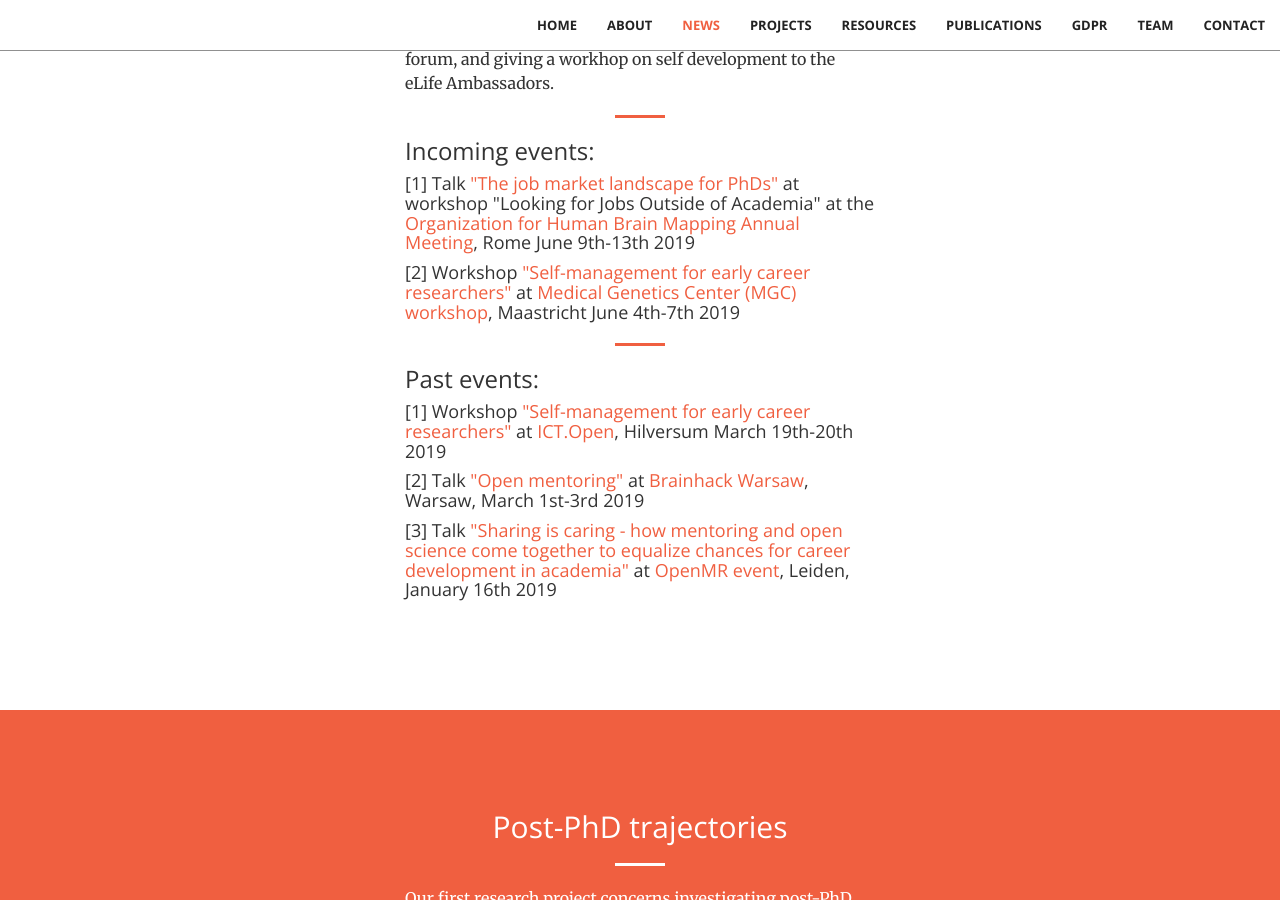
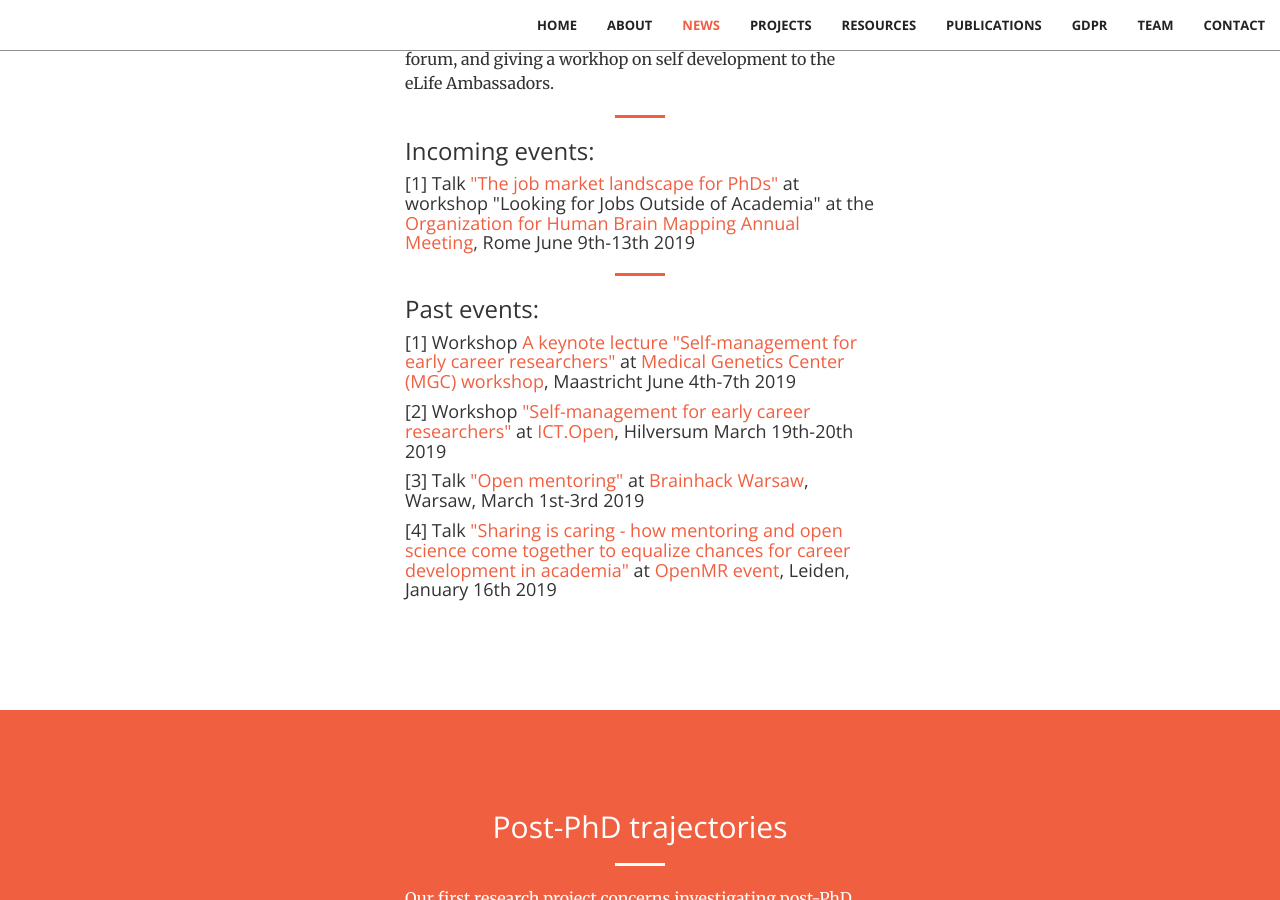
Before and after one commit to stichting-solaris/stichting-solaris.github.io, a Jekyll site: the page built from index.html, in a window 1280 px wide and 900 px high, scrolled down 4190 px. Built offline with Jekyll 4.4.1, drawn with Linux system fonts in a browser that asks for light colours.

Commit message:
Update news.html

```diff
--- a/_includes/news.html
+++ b/_includes/news.html
@@ -42,9 +42,7 @@
                     at the <a href="https://www.humanbrainmapping.org/i4a/pages/index.cfm?pageid=3882&pageid=3900">
                         Organization for Human Brain Mapping Annual Meeting</a>, Rome June 9th-13th 2019</h4>
 
-                <h4 class="section-heading">[2] Workshop <a href="#event3">"Self-management for early career researchers"</a>
-                    at <a href="http://www.medgencentre.com">
-                        Medical Genetics Center (MGC) workshop</a>, Maastricht June 4th-7th 2019</h4>
+
                 <p></p>
                 <p></p>
 
@@ -54,13 +52,17 @@
                 <hr class="primary">
                 <h3 class="section-heading">Past events:</h3>
 
-                <h4 class="section-heading">[1] Workshop <a href="#event2">"Self-management for early career researchers"</a>
+                <h4 class="section-heading">[1] Workshop <a href="#event3">A keynote lecture "Self-management for early career researchers"</a>
+                    at <a href="http://www.medgencentre.com">
+                        Medical Genetics Center (MGC) workshop</a>, Maastricht June 4th-7th 2019</h4>
+
+                <h4 class="section-heading">[2] Workshop <a href="#event2">"Self-management for early career researchers"</a>
                     at <a href="https://ict-research.nl/ict-open/">ICT.Open</a>, Hilversum March 19th-20th 2019</h4>
 
-                <h4 class="section-heading">[2] Talk <a href="#event1">"Open mentoring"</a> at
+                <h4 class="section-heading">[3] Talk <a href="#event1">"Open mentoring"</a> at
                     <a href="https://brainhackwarsaw.github.io/">Brainhack Warsaw</a>, Warsaw, March 1st-3rd 2019</h4>
 
-                <h4 class="section-heading">[3] Talk <a href="#event0">"Sharing is caring - how mentoring and open science
+                <h4 class="section-heading">[4] Talk <a href="#event0">"Sharing is caring - how mentoring and open science
                     come together to equalize chances for career development in academia"</a> at
                     <a href="https://openmrbenelux.github.io/">OpenMR event</a>, Leiden, January 16th 2019</h4>
                 </div>
```
